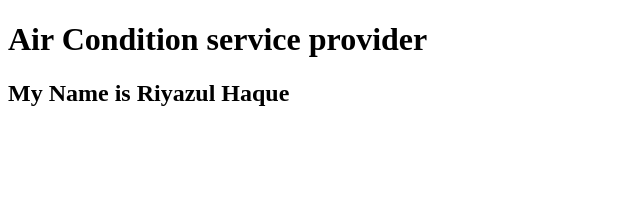
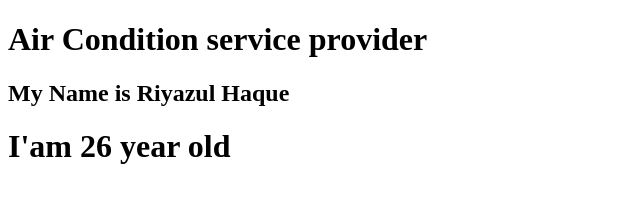
Before and after one commit to RiyazulHaque64/maintenance724, a plain HTML site: page maintenance724/index.html in a window 1280 px wide. Shown: the whole page, without its empty margins (0-640 px from the left). Drawn offline with Linux system fonts and the light colour scheme.

Commit message:
Write my Age

```diff
--- a/maintenance724/index.html
+++ b/maintenance724/index.html
@@ -9,5 +9,6 @@
 <body>
     <h1>Air Condition service provider</h1>
     <h2>My Name is Riyazul Haque</h2>
+    <h1>I'am 26 year old</h1>
 </body>
 </html>
```
